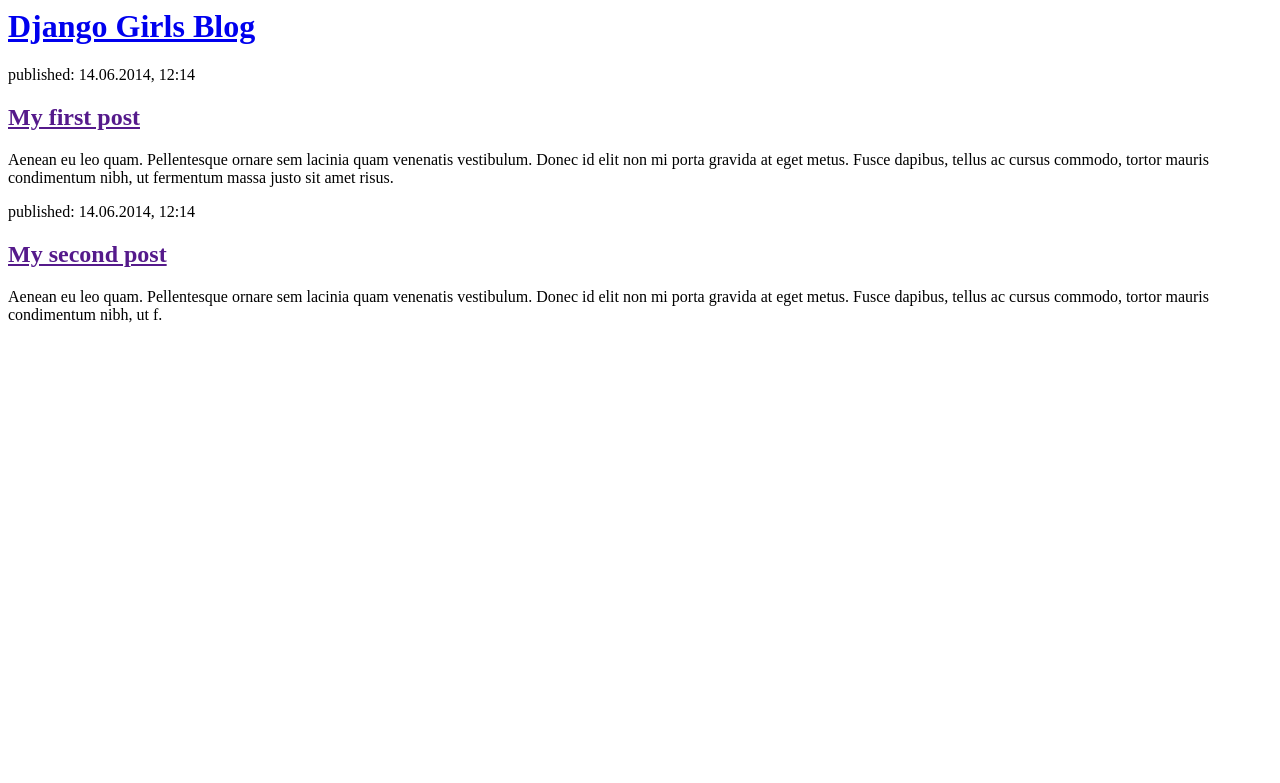
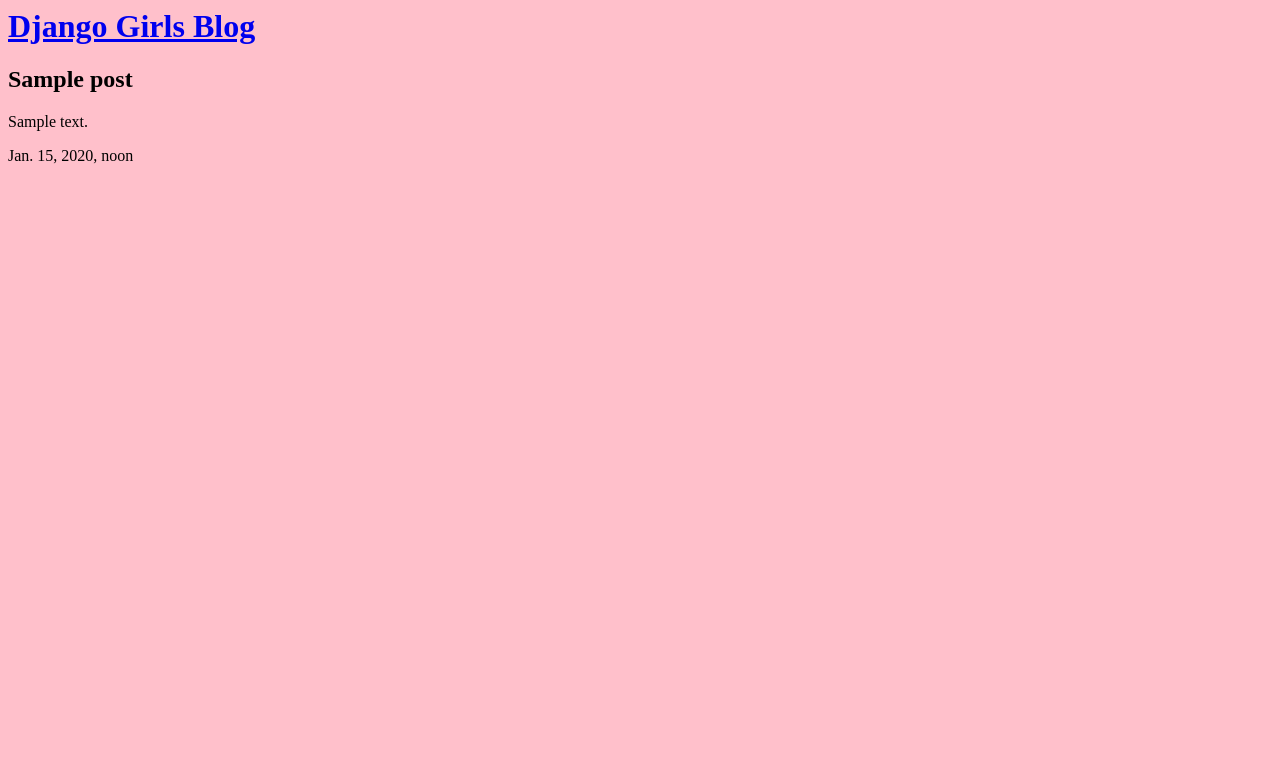
Before and after one commit to Angelika-Kachur/djangogirls, a Django app: template blog/templates/blog/post_list.html in a window 1280 px wide. Shown: the top 783 px of the page. Run offline with Django 3.2, Linux system fonts and the light colour scheme; the template is opened without the code that fills it: values that come from a table or form of the project are taken from there, others are empty; tables that the repository leaves empty hold one stand-in row (values such as "Sample post").

Commit message:
added posts on the page and some styles

```diff
--- /dev/null
+++ b/blog/static/css/main.css
@@ -0,0 +1,3 @@
+body {
+    background: pink;
+}
--- a/blog/templates/blog/post_list.html
+++ b/blog/templates/blog/post_list.html
@@ -1,7 +1,10 @@
+{% load static %}
+
 <html>
 
 <head>
     <title>Django Girls blog</title>
+    <link rel="stylesheet" href="{% static 'css/main.css' %}">
 </head>
 
 <body>
@@ -9,20 +12,14 @@
         <h1><a href="/">Django Girls Blog</a></h1>
     </div>
 
+    {% for post in posts %}
     <div>
-        <p>published: 14.06.2014, 12:14</p>
-        <h2><a href="">My first post</a></h2>
-        <p>Aenean eu leo quam. Pellentesque ornare sem lacinia quam venenatis vestibulum. Donec id elit non mi porta
-            gravida at eget metus. Fusce dapibus, tellus ac cursus commodo, tortor mauris condimentum nibh, ut fermentum
-            massa justo sit amet risus.</p>
+        <h2>{{post.title}}</h2>
+        <p>{{post.text|linebreaksbr}}</p>
+        <p>{{post.published_date}}</p>
     </div>
+    {% endfor %}
 
-    <div>
-        <p>published: 14.06.2014, 12:14</p>
-        <h2><a href="">My second post</a></h2>
-        <p>Aenean eu leo quam. Pellentesque ornare sem lacinia quam venenatis vestibulum. Donec id elit non mi porta
-            gravida at eget metus. Fusce dapibus, tellus ac cursus commodo, tortor mauris condimentum nibh, ut f.</p>
-    </div>
 </body>
 
 </html>
```
Also changed, not shown: blog/views.py (+4 -3 lines).
